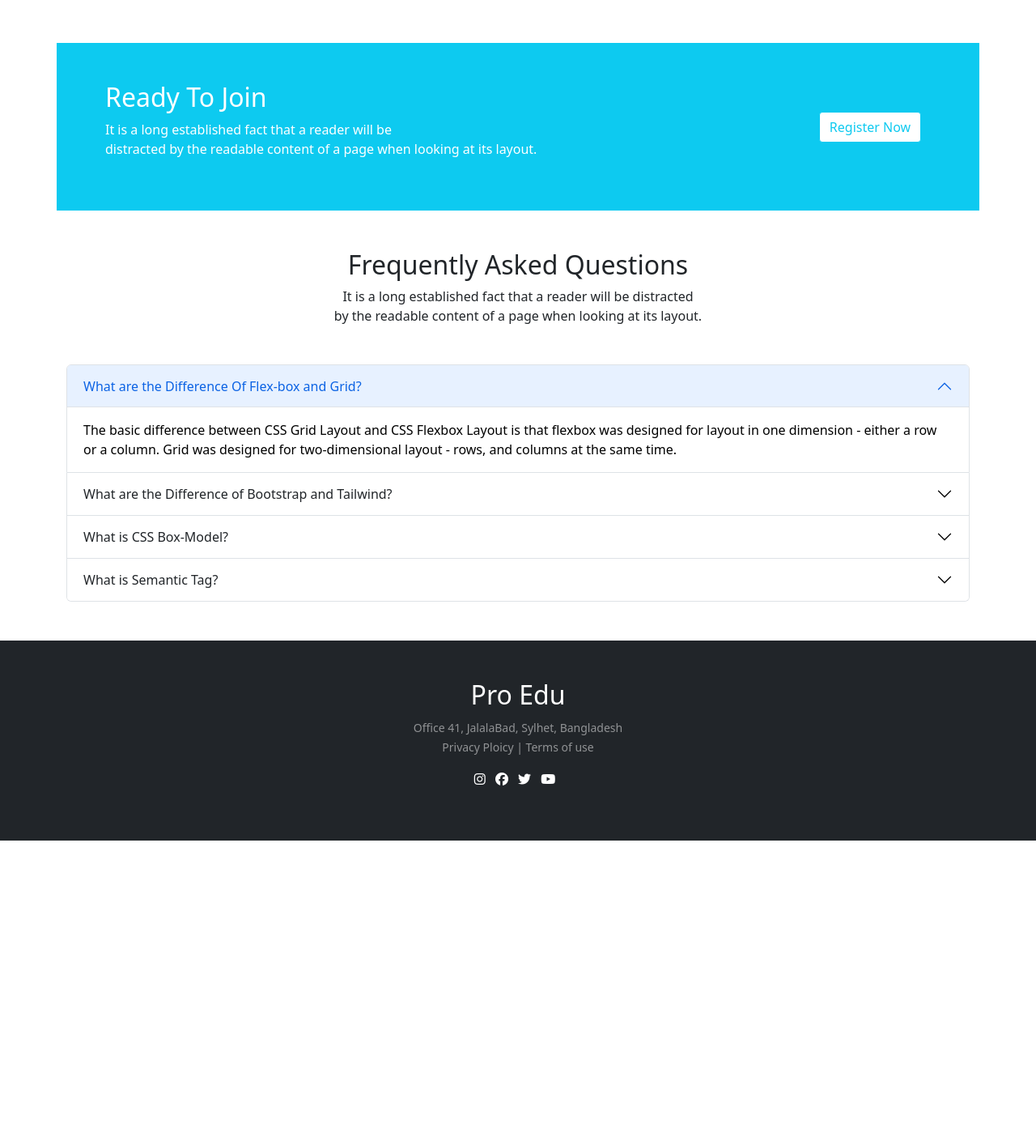
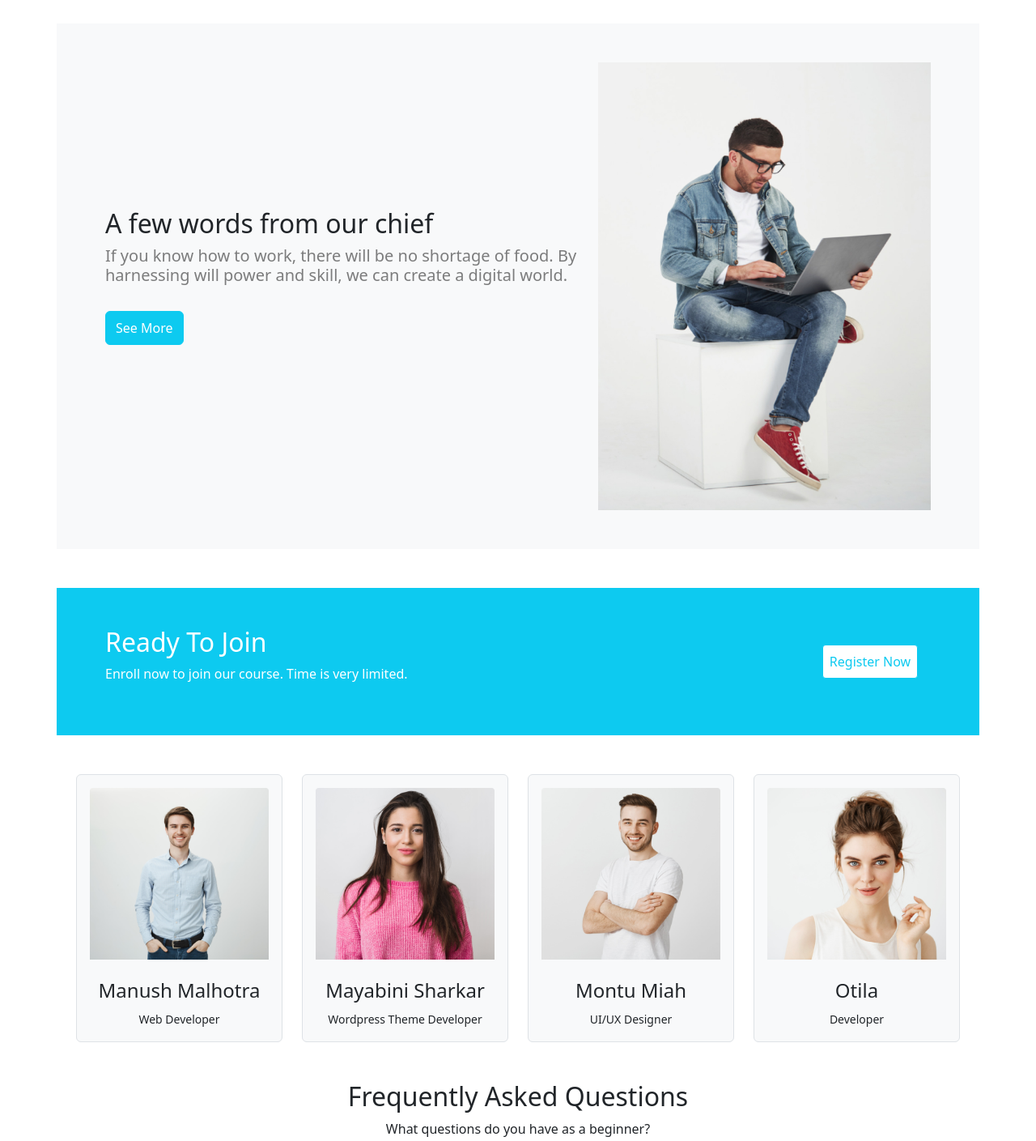
Before and after one commit to sayedsafi2000/Assignment-2, a plain HTML site: page index.html in a window 1280 px wide. Shown: the part 1740-3149 px from the top of the page at 81% size. Before the commit the page ends 2778 px from the top, so only its background shows below. Drawn offline with nearby package versions, Linux system fonts and the light colour scheme.

Commit message:
new update

```diff
--- a/index.html
+++ b/index.html
@@ -29,16 +29,16 @@
                             <a class="nav-link active" aria-current="page" href="#">Home</a>
                         </li>
                         <li class="nav-item">
-                            <a class="nav-link" href="#">Courses</a>
+                            <a class="nav-link" href="#courses">Courses</a>
                         </li>
                         <li class="nav-item">
-                            <a class="nav-link ">Deals</a>
+                            <a class="nav-link" href="">Deals</a>
                         </li>
                         <li class="nav-item">
-                            <a class="nav-link ">Success</a>
+                            <a class="nav-link " href="#Success">Success</a>
                         </li>
                         <li class="nav-item">
-                            <a class="nav-link ">About</a>
+                            <a class="nav-link " href="#footer">About</a>
                         </li>
                     </ul>
                     <form class="d-flex" role="register">
@@ -103,14 +103,12 @@
     <section>
         <div class="container d-flex flex-column align-items-center py-5 mx-auto">
             <h1 class="text-center">Discover Our Popular <br>Courses</h1>
-            <p class="text-center">It is a long established fact that a reader will be distracted by the readable <br>
-                content of a page
-                when
-                looking at its layout.</p>
+            <p class="text-center">Choose your preferred course now from the table below and become computer literate
+            </p>
         </div>
     </section>
     <section>
-        <div class="container text-center">
+        <div class="container text-center" id="courses">
             <div class="row g-4">
                 <div class="col-lg-6 col-md-12 d-flex flex-column flex-sm-column flex-md-row border rounded">
                     <div class="p-3 bg-light">
@@ -182,7 +180,23 @@
         </div>
     </section>
     <!-- Courses End  -->
+    <!-- explore Learning institute  -->
 
+    <section>
+        <div style="min-height: 80px;" class="container row bg-info py-5 px-5 my-5 align-items-center mx-auto bg-light">
+            <div class="col-12 col-md-6 col-lg-7 align-items-md-center align-items-lg-end text-md-center text-lg-start">
+                <h2 class="text-dark">A few words from our chief</h2>
+                <h3 class="text-black-50 fs-5">If you know how to work, there will be no shortage of food.
+                    By harnessing will power and skill, we can create a digital world.</h3>
+                <button class="btn btn-info text-white py-2 mt-4 mb-4">See More</button>
+            </div>
+            <div class="col-12 col-md-6 col-lg-5 align-items-md-center align-items-lg-end text-md-center">
+                <img class="img-fluid" src="images/working.png" alt="">
+            </div>
+        </div>
+    </section>
+
+    <!-- explore Learning institute end -->
 
     <!-- Register Now  -->
     <section>
@@ -190,12 +204,10 @@
             <div
                 class="col-12 col-md-12 col-lg-10 align-items-md-center align-items-lg-end text-md-center text-lg-start">
                 <h2 class="text-white">Ready To Join</h2>
-                <p class="text-white">It is a long established fact that a reader will be <br>
-                    distracted by the readable content of a page when
-                    looking at its layout.</p>
+                <p class="text-white">Enroll now to join our course. Time is very limited.</p>
             </div>
             <div class="col-12 col-md-12 col-lg-2 align-items-md-center align-items-lg-end text-md-center">
-                <button class="btn bg-white btn-outline-info rounded-1 p-2btn btn-primary" data-bs-toggle="modal"
+                <button class="btn bg-white btn-outline-info rounded-1 p-2 btn btn-primary" data-bs-toggle="modal"
                     data-bs-target="#staticBackdrop">Register Now
                 </button>
                 <!-- Modal -->
@@ -224,14 +236,51 @@
     </section>
     <!-- End This Sectioon -->
 
+    <!-- Successfull Students  -->
+    <section class="container">
+        <div class="container text-center" id="Success">
+            <div class="row g-4">
+                <div class="col-12 col-md-6 col-lg-3 ">
+                    <div class="p-3 border bg-light rounded-2">
+                        <img class="img-fluid" src="images/student/student-1.png" alt="">
+                        <h4 class="mt-4">Manush Malhotra</h4>
+                        <small>Web Developer</small>
+                    </div>
+                </div>
+                <div class="col-12 col-md-6 col-lg-3 ">
+                    <div class="p-3 border bg-light rounded-2">
+                        <img class="img-fluid" src="images/student/student-2.png" alt="">
+                        <h4 class="mt-4">Mayabini Sharkar</h4>
+                        <small>Wordpress Theme Developer</small>
+                    </div>
+                </div>
+                <div class="col-12 col-md-6 col-lg-3 ">
+                    <div class="p-3 border bg-light rounded-2">
+                        <img class="img-fluid" src="images/student/student-3.png" alt="">
+                        <h4 class="mt-4">Montu Miah</h4>
+                        <small>UI/UX Designer</small>
+                    </div>
+                </div>
+                <div class="col-12 col-md-6 col-lg-3 ">
+                    <div class="p-3 border bg-light rounded-2">
+                        <img class="img-fluid" src="images/student/student-4.png" alt="">
+                        <h4 class="mt-4">Otila</h4>
+                        <small>Developer</small>
+                    </div>
+                </div>
+            </div>
+        </div>
+    </section>
+
+
+    <!-- Successfull Students end -->
+
 
     <!-- Question section  -->
     <section class="container">
         <div class="text-center my-5">
             <h2>Frequently Asked Questions</h2>
-            <p>It is a long established fact that a reader will be distracted <br> by the readable content of a page
-                when
-                looking at its layout.</p>
+            <p>What questions do you have as a beginner?</p>
         </div>
         <div class="accordion my-5" id="accordionExample">
             <div class="accordion-item">
@@ -305,17 +354,20 @@
 
 
     <!-- Footer Start  -->
-    <footer class="container-fluid bg-dark p-5">
+    <footer class="container-fluid bg-dark p-5" id="footer">
         <div class="container align-items-center text-center">
-            <h2 class="text-white">Pro Edu</h2>
+            <h2 class="text-white">Auth Lab</h2>
             <small class="text-white-50">Office 41, JalalaBad, Sylhet,
                 Bangladesh</small><br>
             <small class="text-white-50">Privacy Ploicy | Terms of use</small>
             <div class="social-media py-3">
-                <a href=""><i class="fa-brands fa-instagram rounded-5 text-white me-2 "></i></a>
-                <a href=""><i class="fa-brands fa-facebook rounded-5 text-white me-2"></i></a>
+                <a href="https://www.instagram.com/sayedsafi2000/" target="_blank"><i
+                        class="fa-brands fa-instagram rounded-5 text-white me-2 "></i></a>
+                <a href="https://www.facebook.com/safiuddin2000/" target="_blank"><i
+                        class="fa-brands fa-facebook rounded-5 text-white me-2"></i></a>
                 <a href=""><i class="fa-brands fa-twitter rounded-5 text-white me-2"></i></a>
-                <a href=""><i class="fa-brands fa-youtube rounded-5 text-white me-2"></i></a>
+                <a href="https://www.youtube.com/" target="_blank"><i
+                        class="fa-brands fa-youtube rounded-5 text-white me-2"></i></a>
             </div>
         </div>
     </footer>
```
